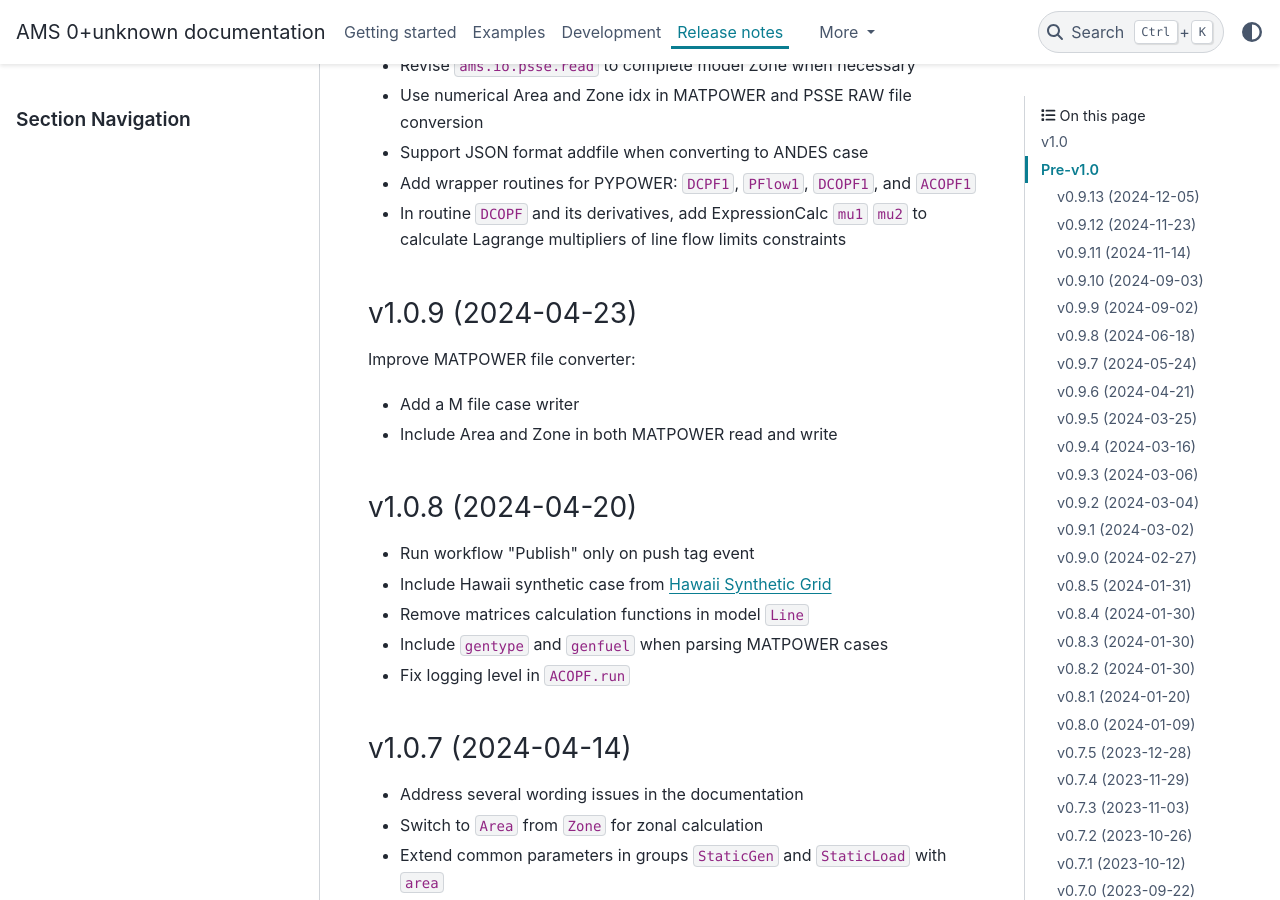
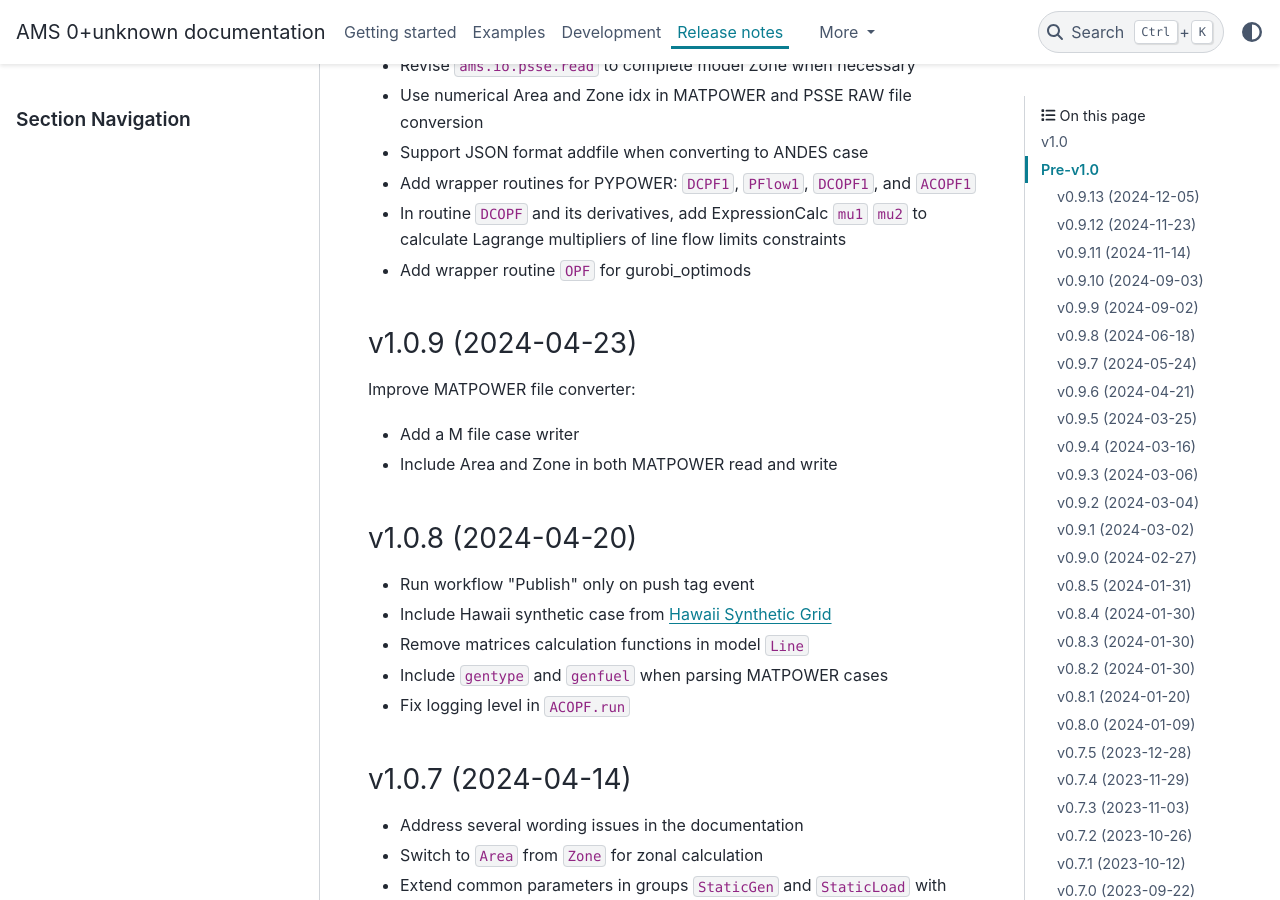
Before and after one commit to CURENT/ams, a Sphinx documentation site: the page built from docs/source/release-notes.rst, in a window 1280 px wide and 900 px high, scrolled down 388 px. Built offline with Sphinx 7.4.7 and the PyData theme 0.15.4, drawn with Linux system fonts in a browser that asks for light colours; pages that are not in the unit, such as notebooks, are missing from menus.

Commit message:
Update release notes

```diff
--- a/docs/source/release-notes.rst
+++ b/docs/source/release-notes.rst
@@ -19,6 +19,7 @@ v1.0.10 (2024-xx-xx)
 - Add wrapper routines for PYPOWER: ``DCPF1``, ``PFlow1``, ``DCOPF1``, and ``ACOPF1``
 - In routine ``DCOPF`` and its derivatives, add ExpressionCalc ``mu1`` ``mu2`` to
   calculate Lagrange multipliers of line flow limits constraints
+- Add wrapper routine ``OPF`` for gurobi_optimods
 
 v1.0.9 (2024-04-23)
 --------------------
```
